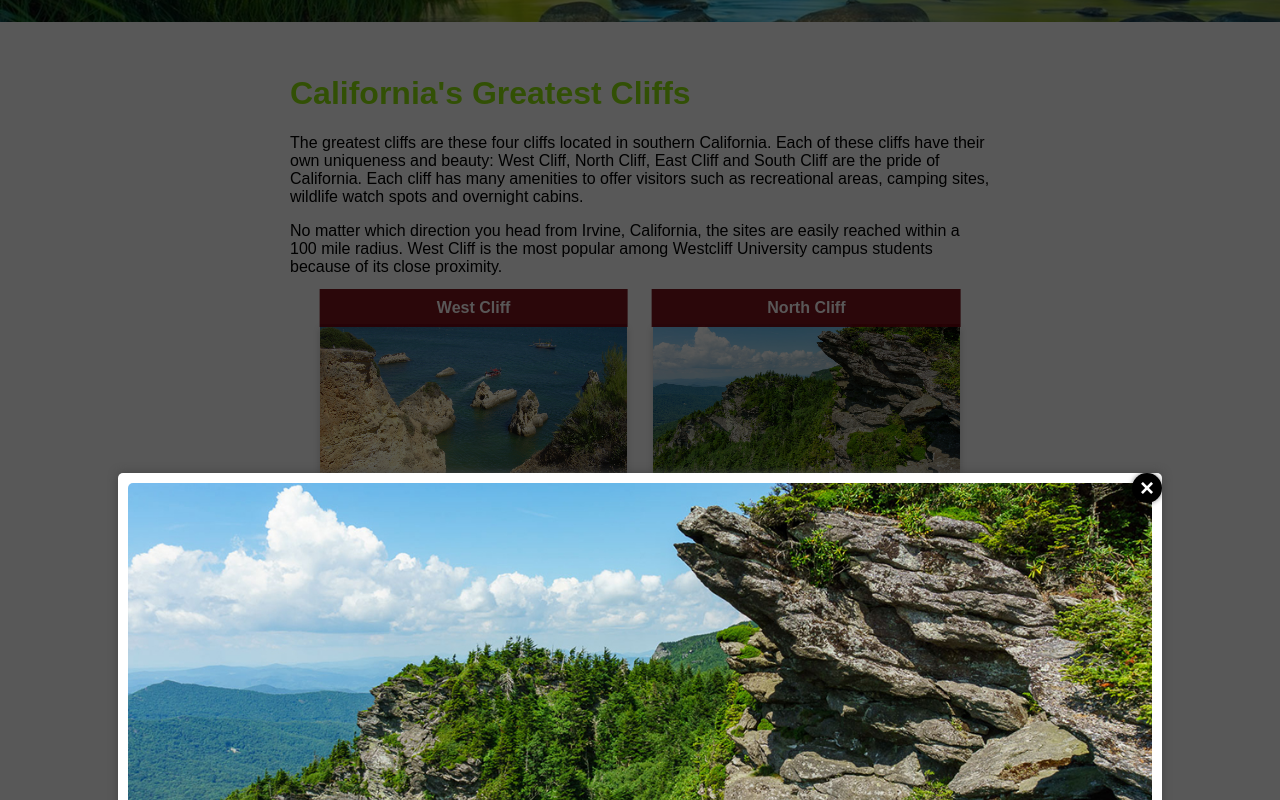
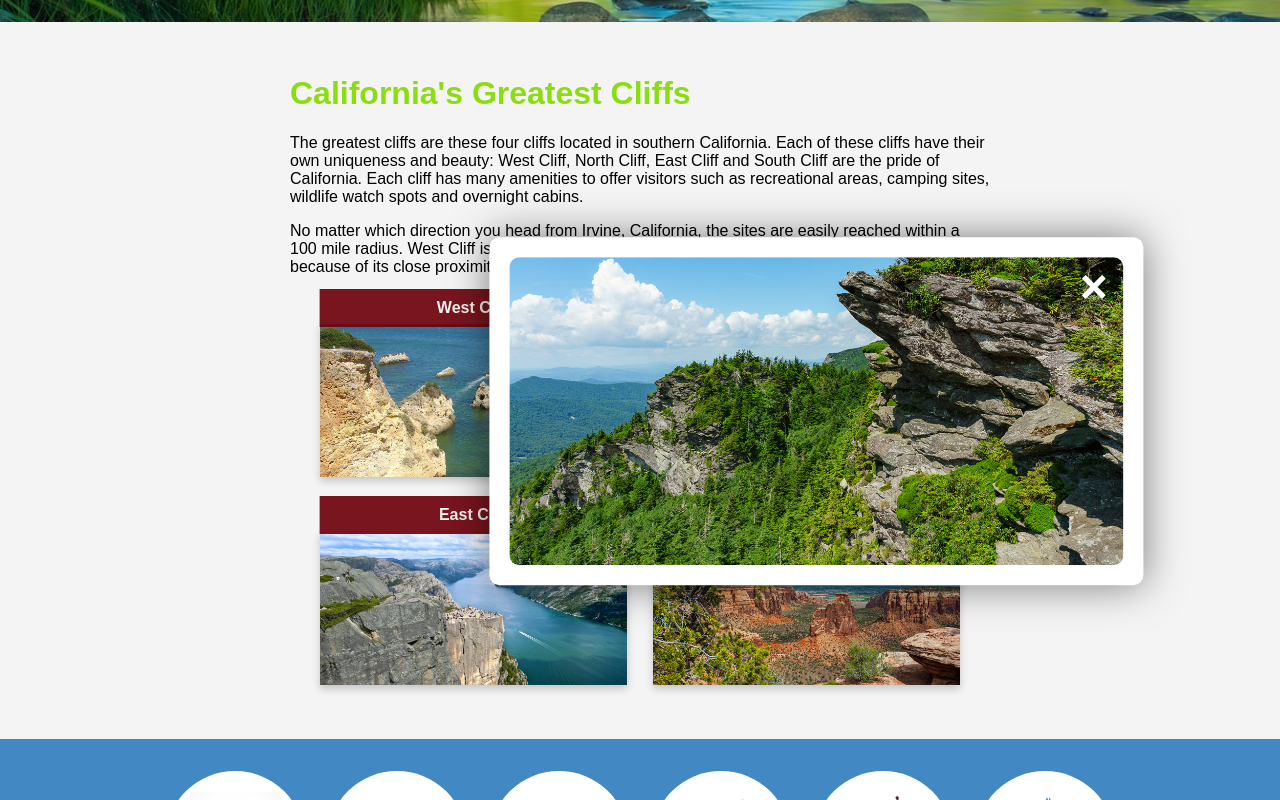
Before and after one commit to ThriveniWork/WEB601W5D3_LAB, a plain HTML site: page cliffs.html in a window 1280 px wide. Both pictures are taken after a click on the picture 806 px from the left and 826 px from the top of the page. Shown: the part 426-1226 px from the top of the page. Drawn offline with Linux system fonts and the light colour scheme.

Commit message:
added zoom effect for all the cliff images

```diff
--- a/cliffs.html
+++ b/cliffs.html
@@ -35,20 +35,30 @@
         <div class="image-container">
             <div class="image-item">
                 <div class="image-name">West Cliff</div>
-              <img src="images/cliff-west-sea.jpg" alt="Image 1">
+                <a href="#/" class="lightbox-toggle">
+                    <img src="images/cliff-west-sea.jpg" alt="West Cliff">
+                </a>
             </div>
+
             <div class="image-item">
                 <div class="image-name">North Cliff</div>
                 <a href="#/" class="lightbox-toggle">
-                <img src="images/cliff-north-mountain.jpg" alt="Image 2"></a>
+                    <img src="images/cliff-north-mountain.jpg" alt="North Cliff">
+                </a>
             </div>
+
             <div class="image-item">
                 <div class="image-name">East Cliff</div>
-              <img src="images/cliff-east-river.jpg" alt="Image 3">
+                <a href="#/" class="lightbox-toggle">
+                    <img src="images/cliff-east-river.jpg" alt="East Cliff">
+                </a>
             </div>
+
             <div class="image-item">
                 <div class="image-name">South Cliff</div>
-              <img src="images/cliff-south-canyon.jpg" alt="Image 4">
+                <a href="#/" class="lightbox-toggle">
+                    <img src="images/cliff-south-canyon.jpg" alt="South Cliff">
+                </a>
             </div>
         </div>
 
@@ -57,9 +67,14 @@
         </div>
 
         <div class="backdrop"></div>
+
         <div class="box">
-            <div class="close">x</div>
+            <div class="close">×</div>
+            <div id="gallery-content">
+                <div id="photo"></div>
             </div>
+        </div>
+
 
         <section>
             <ul id="partners">
--- a/js/lightbox.js
+++ b/js/lightbox.js
@@ -1,47 +1,59 @@
 document.addEventListener("DOMContentLoaded", function () {
-    document.querySelector(".lightbox-toggle img").addEventListener("click", function () {
-        const backdrop = document.querySelector(".backdrop");
-        const box = document.querySelector(".box");
+    var images = document.querySelectorAll(".lightbox-toggle img");
+    var photoContainer = document.querySelector("#photo");
 
-        // Show the backdrop
-        backdrop.style.display = "block";
-        backdrop.style.opacity = "0.8";
+    images.forEach(image => {
+        image.addEventListener("click", function () {
+            // Remove any existing zoomed image
+            var existingZoom = document.querySelector(".zoomed-image-container");
+            if (existingZoom) {
+                existingZoom.remove();
+            }
 
-        // Show the lightbox container
-        box.style.display = "block";
+            // Create a container for the zoomed image
+            var zoomContainer = document.createElement("div");
+            zoomContainer.classList.add("zoomed-image-container");
 
-        // Create an image element and set its attributes
-        const img = document.createElement("img");
-        img.src = this.src;
-        img.alt = this.alt;
-        img.style.maxWidth = "100%";
-        img.style.height = "auto";
-        img.style.borderRadius = "5px";
+            // Create the zoomed image
+            var zoomedImg = document.createElement("img");
+            zoomedImg.src = this.src;
+            zoomedImg.alt = this.alt;
+            zoomedImg.classList.add("zoomed-image");
 
-        // Remove any existing content in the lightbox
-        while (box.firstChild) {
-            box.removeChild(box.firstChild);
-        }
+            // Create the close button
+            var closeButton = document.createElement("div");
+            closeButton.classList.add("close");
+            closeButton.innerHTML = "&times;";
 
-        // Add close button
-        const closeButton = document.createElement("div");
-        closeButton.classList.add("close");
-        closeButton.innerHTML = "&times;";
+            // Append image and close button to the zoom container
+            zoomContainer.appendChild(zoomedImg);
+            zoomContainer.appendChild(closeButton);
+            document.body.appendChild(zoomContainer);
 
-        // Append the close button and image
-        box.appendChild(closeButton);
-        box.appendChild(img);
+            // Get the clicked image's position
+            var rect = this.getBoundingClientRect();
+            zoomContainer.style.top = `${rect.top + window.scrollY}px`;
+            zoomContainer.style.left = `${rect.left + window.scrollX}px`;
+            zoomContainer.style.width = `${rect.width}px`;
+            zoomContainer.style.height = `${rect.height}px`;
 
-        // Event listener to close the lightbox
-        closeButton.addEventListener("click", function () {
-            backdrop.style.display = "none";
-            box.style.display = "none";
-        });
 
-        // Close lightbox when clicking on backdrop
-        backdrop.addEventListener("click", function () {
-            backdrop.style.display = "none";
-            box.style.display = "none";
+            void zoomContainer.offsetWidth;
+
+            // Apply zoom effect
+            zoomContainer.style.transform = "scale(2)";
+            zoomContainer.style.zIndex = "100";
+
+            // Function to close the zoomed image
+            function closeZoom() {
+                zoomContainer.style.transform = "scale(1)";
+                zoomContainer.style.opacity = "0";
+
+            }
+
+            // Attach event listeners to close the zoom
+            closeButton.addEventListener("click", closeZoom);
+            zoomedImg.addEventListener("click", closeZoom);
         });
     });
 });
--- a/style.css
+++ b/style.css
@@ -317,58 +317,37 @@ footer #disclaimer p {
     margin-left: 1px;
 }
 
-.backdrop {
-    z-index: 10;
-    opacity: 0;
-    display: none;
-    position: fixed;
-    top: 0;
-    left: 0;
-    width: 100%;
-    height: 100%;
-    background: rgba(0, 0, 0, 0.8);
+.zoomed-image-container {
+    position: absolute;
+    transition: transform 0.3s ease-in-out, opacity 0.3s ease-in-out;
+    transform-origin: center;
+    border-radius: 5px;
+    cursor: pointer;
+    box-shadow: 0px 0px 20px rgba(0, 0, 0, 0.5);
+    background: white;
+    padding: 10px;
 }
 
-.box {
-    z-index: 20;
-    position: fixed;
-    display: none;
-    top: 50%;
-    left: 50%;
-    transform: translate(-50%, -50%);
-    max-width: 80%;
-    max-height: 80%;
-    background: #fff;
-    padding: 10px;
-    border-radius: 5px;
-    box-shadow: 0px 0px 10px #444444;
-    overflow: hidden;
-    position: relative;
-}
-
-.box img {
+.zoomed-image {
     width: 100%;
     height: auto;
     display: block;
+    border-radius: 5px;
 }
 
 .close {
     position: absolute;
-    top: 0px; /* Move the close button above the image */
-    right: 0px; /* Move it slightly outside for better visibility */
+    top: 10px;
+    right: 10px;
     width: 30px;
     height: 30px;
     font-size: 24px;
     font-weight: bold;
-    color: #fff;
-    background: #000;
+    color: white;
     border-radius: 50%;
     text-align: center;
     line-height: 30px;
     cursor: pointer;
-    box-shadow: 0px 0px 5px rgba(0, 0, 0, 0.5);
+    z-index: 101;
+    transition: 0.3s;
 }
-
-.close:hover {
-    background: red;
-}
```
Lines whose indentation alone changed are shown as unchanged.
